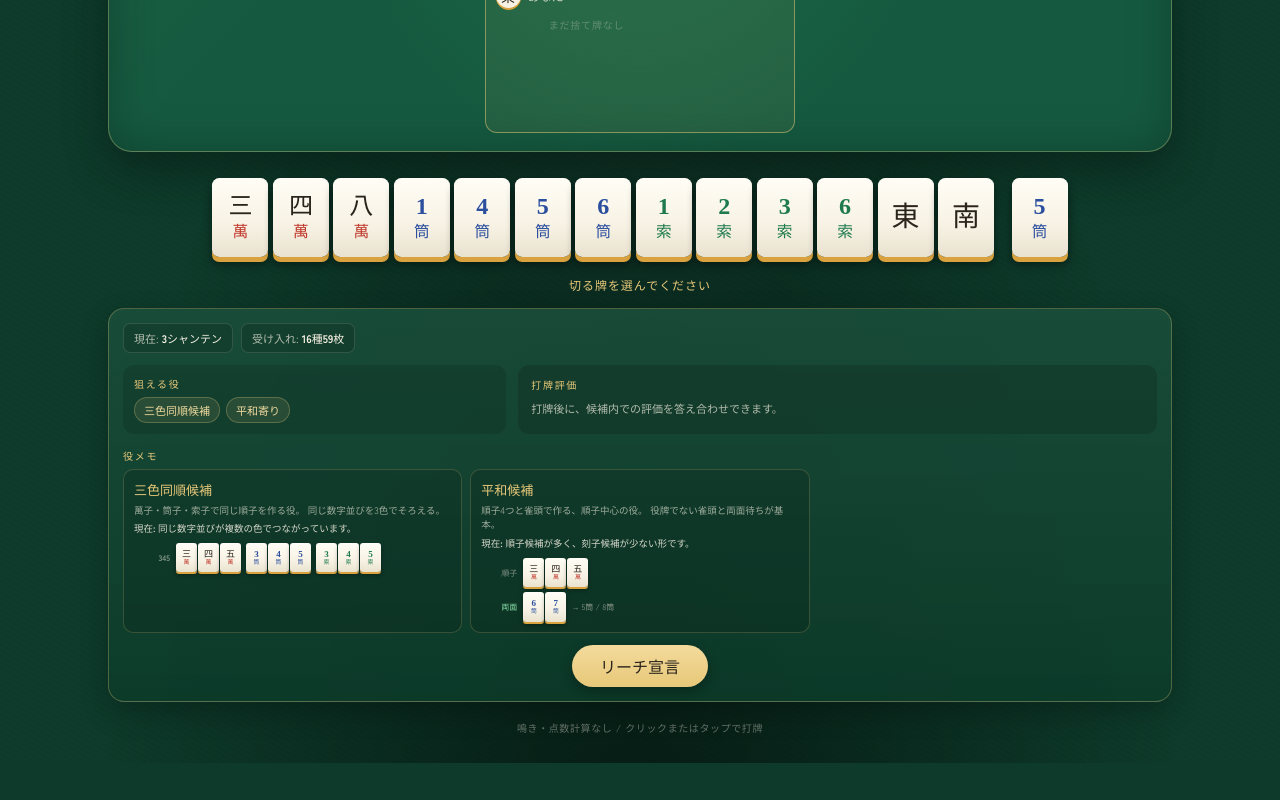
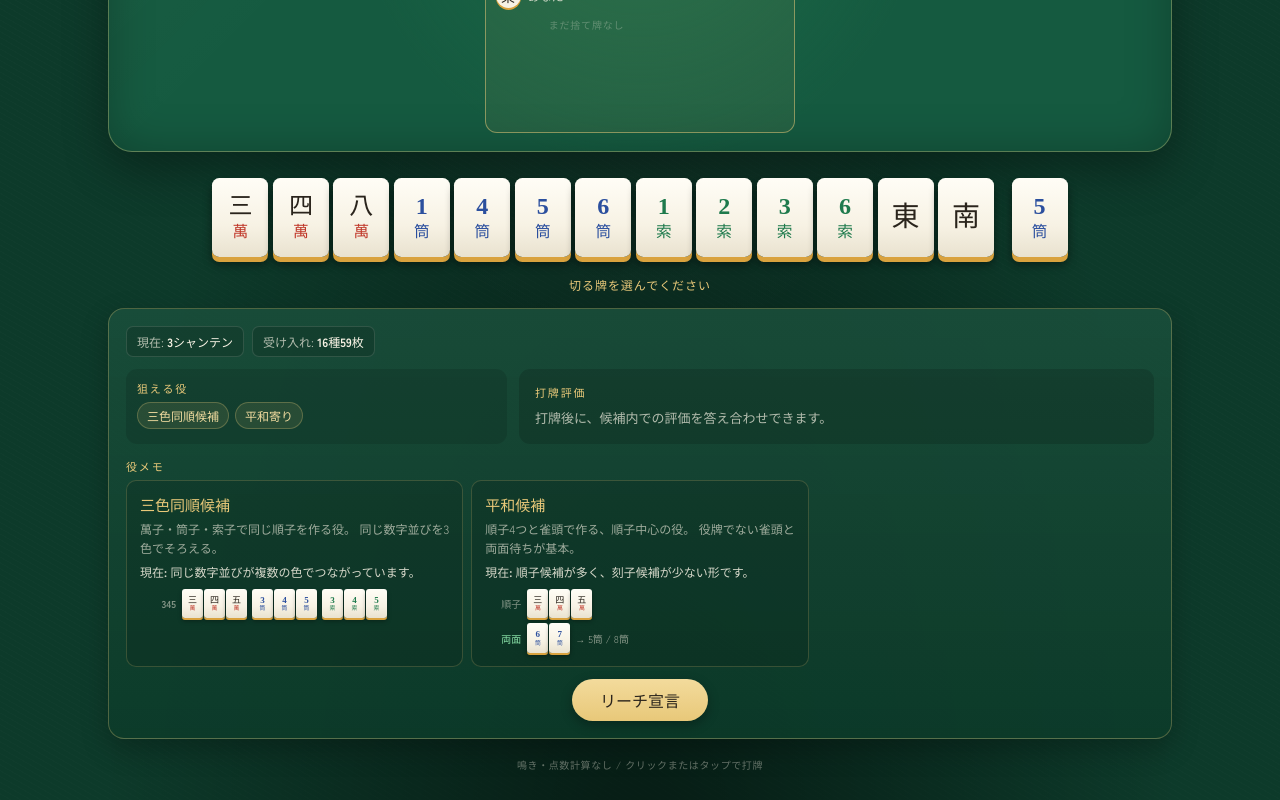
Before and after one commit to HSBL-ko-gyo/HSBL-S800, a React (Vite) app: page / in a window 1280 px wide. Shown: the part 517-1317 px from the top of the page. Before the commit the page ends 1280 px from the top, so only its background shows below. Built offline with nearby package versions, Linux system fonts and the light colour scheme; a web font is replaced by a local one.

Commit message:
Increase desktop learning text size

```diff
--- a/src/styles.css
+++ b/src/styles.css
@@ -725,6 +725,28 @@ footer {
   to { transform: translate(-50%, -50%) scale(1); opacity: 1; }
 }
 
+@media (min-width: 781px) {
+  .learning-panel { padding: 17px; }
+  .learning-metrics span { font-size: 12px; }
+  .learning-label { font-size: 11px; }
+  .hint-chip,
+  .hint-empty { font-size: 12px; }
+  .evaluation-card { padding: 14px 15px; }
+  .evaluation-card.is-empty { font-size: 13px; }
+  .evaluation-grade { font-size: 20px; }
+  .evaluation-meta,
+  .evaluation-deltas { font-size: 11px; }
+  .evaluation-card p { font-size: 13px; line-height: 1.7; }
+  .riichi-wait-item { font-size: 12px; }
+  .riichi-wait-item b { font-size: 13px; }
+  .yaku-info-card { padding: 13px; }
+  .yaku-info-card h4 { font-size: 15px; }
+  .yaku-info-card p { font-size: 12px; line-height: 1.65; }
+  .example-label,
+  .example-groups small { font-size: 10px; }
+  .feedback-message { font-size: 13px; }
+}
+
 @media (max-width: 780px) {
   .table-board {
     grid-template-columns: 1fr 1fr;
```
